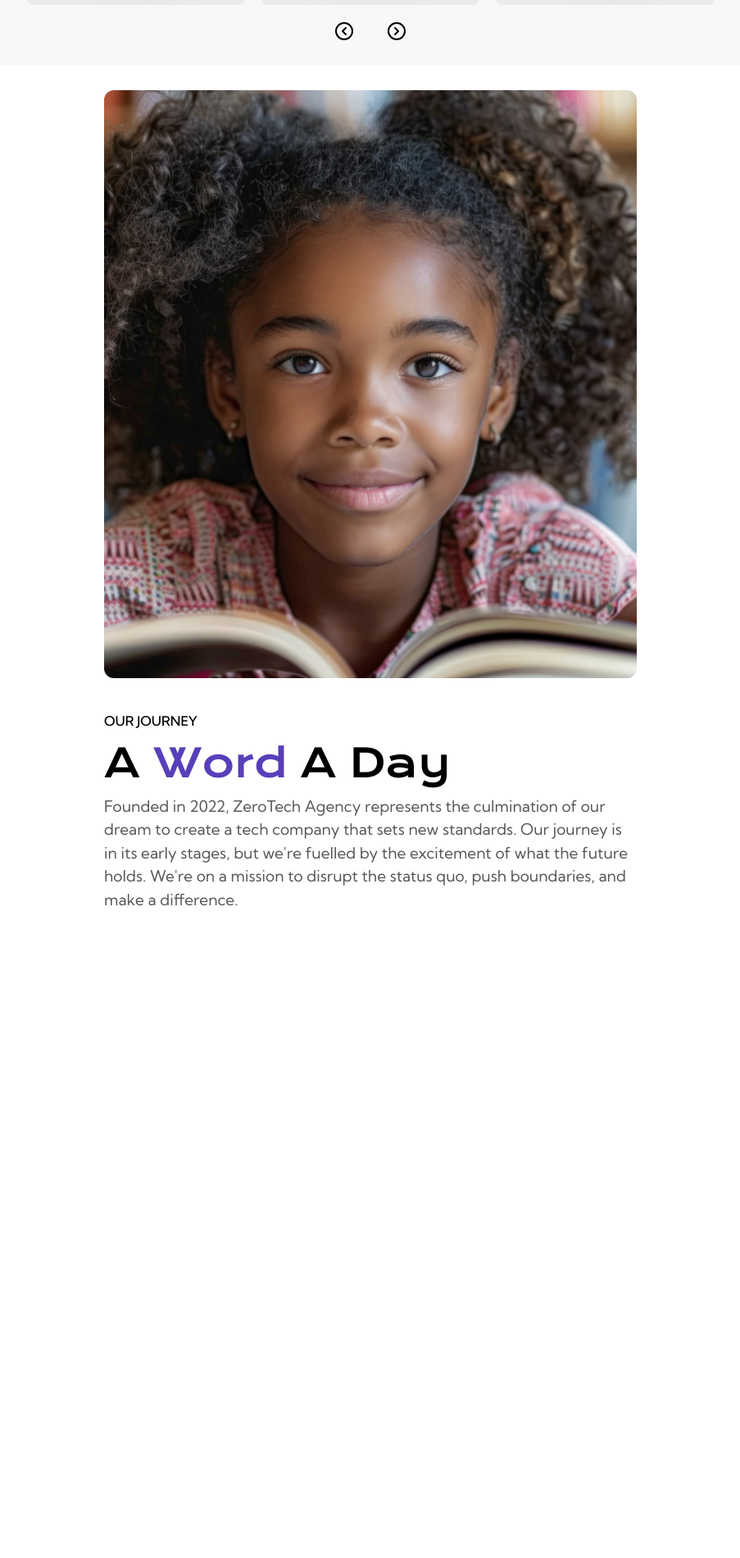
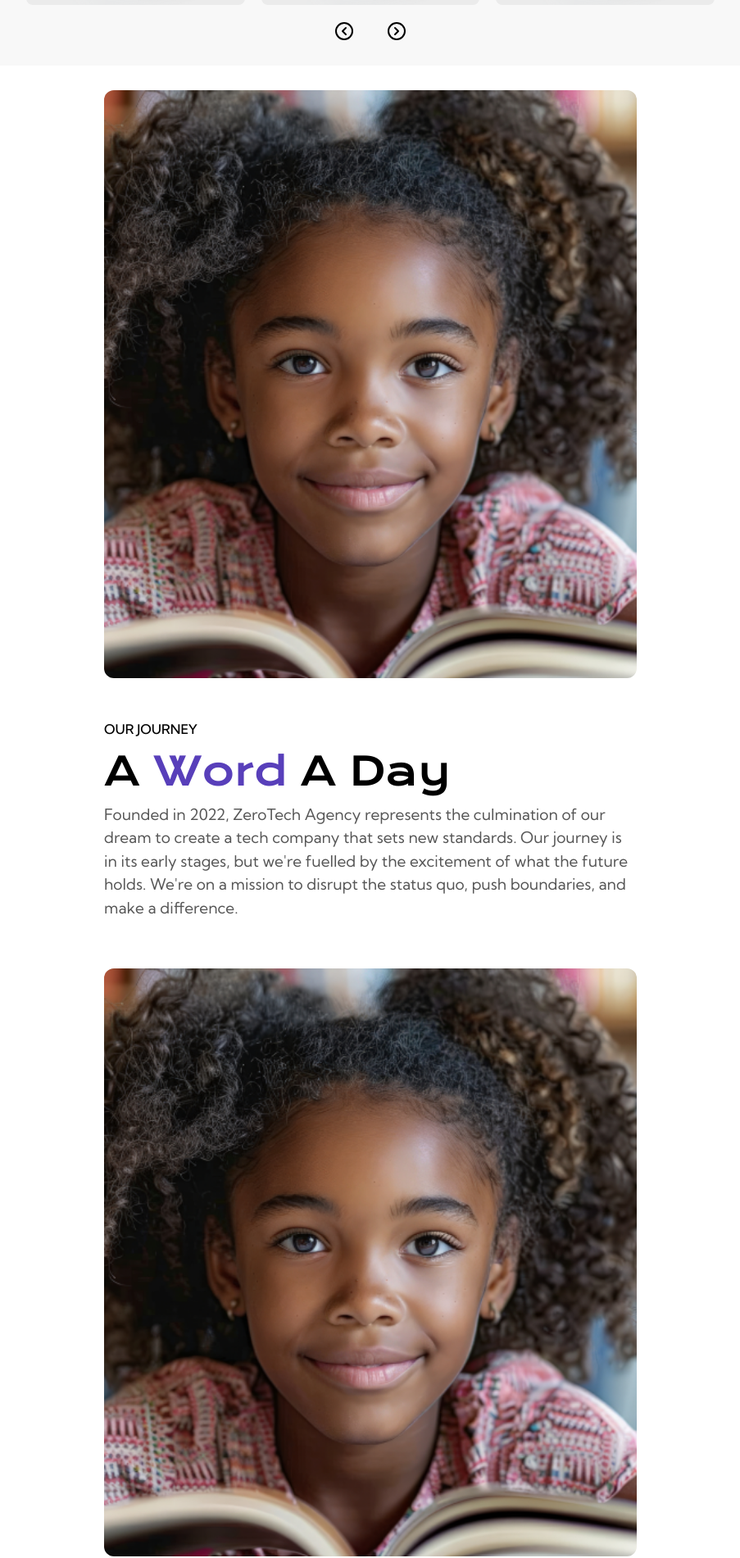
Before and after one commit to nyator/YKWPublications, a React (Vite) app in the folder ykwp/: page / in a window 1280 px wide. Shown: the part 1584-3484 px from the top of the page at 82% size, without its empty margins (188-1091 px from the left). Before the commit the page ends 2725 px from the top, so only its background shows below. Built offline with nearby package versions, Linux system fonts and the light colour scheme.

Commit message:
sectionBox add

```diff
--- a/ykwp/src/designs/SectionBox.jsx
+++ b/ykwp/src/designs/SectionBox.jsx
@@ -5,7 +5,7 @@ import { styles } from "../constants/styles";
 const SectionBox = (props) => {
   return (
     <section className="w-full px-[40px] md:px-[180px] lg:px-[220px] py-[30px] ll:py-[80px]">
-      <div className="flex flex-col ll:flex-row items-center justify-center space-y-10 ll:space-y-0 ll:space-x-[130px]">
+      <div className={`${props.reverse} flex flex-col ll:flex-row items-center justify-evenly space-y-10 ll:space-y-0 gap-[10px]`}>
 
         <img
           src={img2}
--- a/ykwp/src/pages/Home.jsx
+++ b/ykwp/src/pages/Home.jsx
@@ -48,7 +48,7 @@ const Home = () => {
               <span className="text-3">On The</span> Selves
             </h1>
           </div>
-          <div className="flex gap-5">
+          <div className="flex items-center justify-center gap-5">
             <div className="bg-2 rounded-lg w-fit">
               <img src={book} alt="#" className="object-contain" />
             </div>
@@ -73,6 +73,7 @@ const Home = () => {
       </section>
 
       <SectionBox  button="hidden" />
+      <SectionBox  button="hidden" reverse="ll:flex-row-reverse"/>
 
     </>
   );
```
